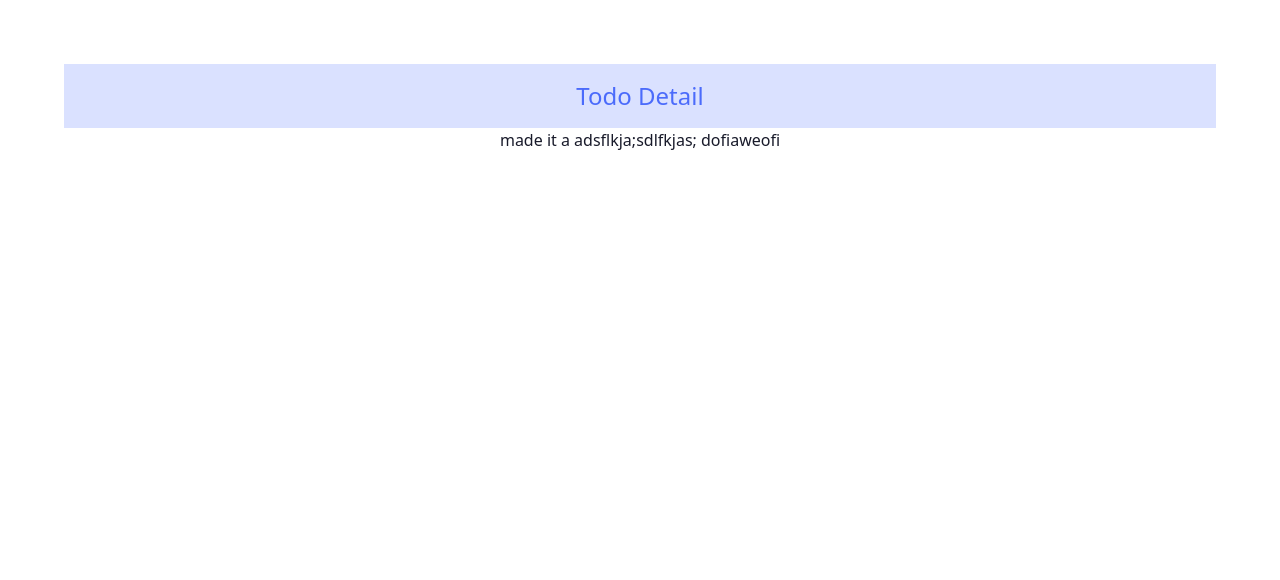
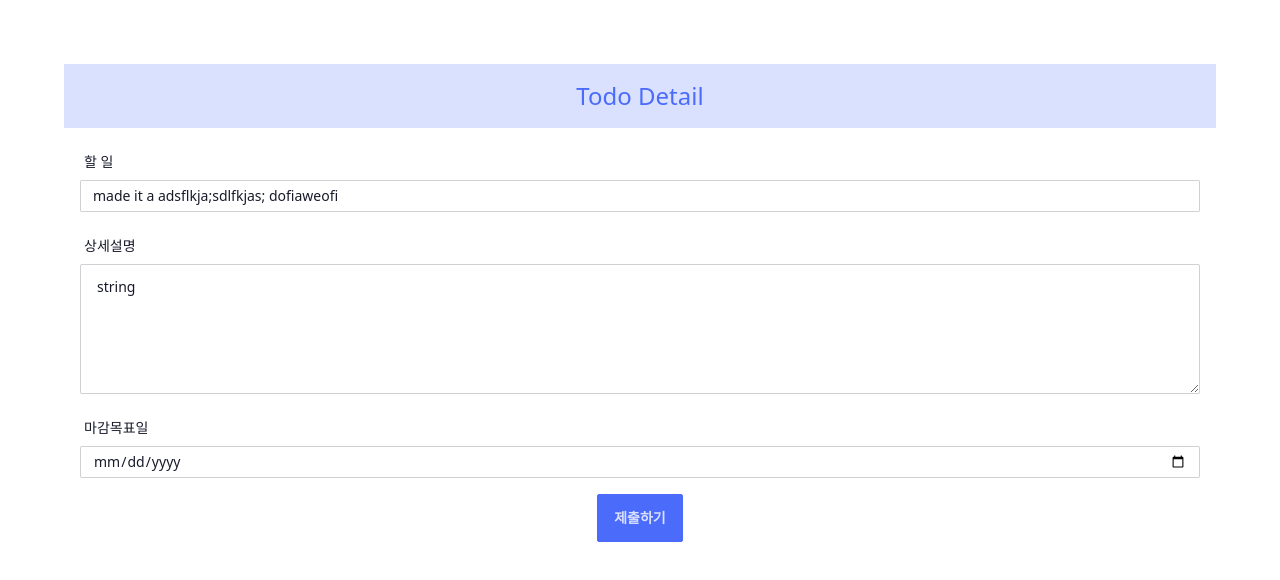
Before and after one commit to swimmingone/poomang-clone, a Next.js app: page /edit/1 in a window 1280 px wide. Shown: the top 580 px of the page. Built offline with nearby package versions, Linux system fonts and the light colour scheme.

Commit message:
feat: edit form 컴포넌트 추가

```diff
--- /dev/null
+++ b/components/EditForm.tsx
@@ -0,0 +1,62 @@
+import React, { useEffect, useState } from 'react';
+import { useRouter } from 'next/router';
+import FormItem from './CreateForm/FormItem';
+import useTodoListState from '../store/useTodoListState';
+import SubmitButton from './SubmitButton';
+import { Todo } from '../types/Todo';
+
+interface Prop {
+	selectedTodo: Todo;
+}
+
+const EditForm = ({ selectedTodo }: Prop) => {
+	const router = useRouter();
+	const { addTodo } = useTodoListState();
+
+	const [data, setData] = useState(selectedTodo);
+
+	const onClickSubmit = () => {
+		addTodo(data);
+		router.push('/');
+	};
+
+	useEffect(() => {
+		if (!selectedTodo) return;
+		setData(selectedTodo);
+	}, [selectedTodo]);
+
+	return (
+		<div className={'box-border flex w-full flex-col items-center justify-between gap-4 p-4'}>
+			<FormItem label={'할 일'}>
+				<input
+					name={'title'}
+					type={'text'}
+					className="input input-bordered input-sm"
+					value={data.title}
+					onChange={(e) => setData({ ...data, title: e.target.value })}
+				/>
+			</FormItem>
+			<FormItem label={'상세설명'}>
+				<textarea
+					name={'description'}
+					rows={4}
+					className="textarea textarea-bordered w-full"
+					value={data.description}
+					onChange={(e) => setData({ ...data, description: e.target.value })}
+				/>
+			</FormItem>
+			<FormItem label={'마감목표일'}>
+				<input
+					name={'dueDate'}
+					type={'date'}
+					className="input input-bordered input-sm w-full"
+					value={data.dueDate}
+					onChange={(e) => setData({ ...data, dueDate: e.target.value })}
+				/>
+			</FormItem>
+			<SubmitButton onSubmit={onClickSubmit} />
+		</div>
+	);
+};
+
+export default EditForm;
--- a/pages/edit/[id].tsx
+++ b/pages/edit/[id].tsx
@@ -2,6 +2,7 @@ import React, { useEffect } from 'react';
 import { useRouter } from 'next/router';
 import PageTitle from '../../components/PageTitle';
 import useSelectedTodoState from '../../store/useSelectedTodoState';
+import EditForm from '../../components/EditForm';
 
 const EditTodo = () => {
 	const router = useRouter();
@@ -19,7 +20,7 @@ const EditTodo = () => {
 	return (
 		<>
 			<PageTitle title={'Todo Detail'} />
-			<h1>{selectedTodo.title}</h1>
+			<EditForm selectedTodo={selectedTodo} />
 		</>
 	);
 };
```
